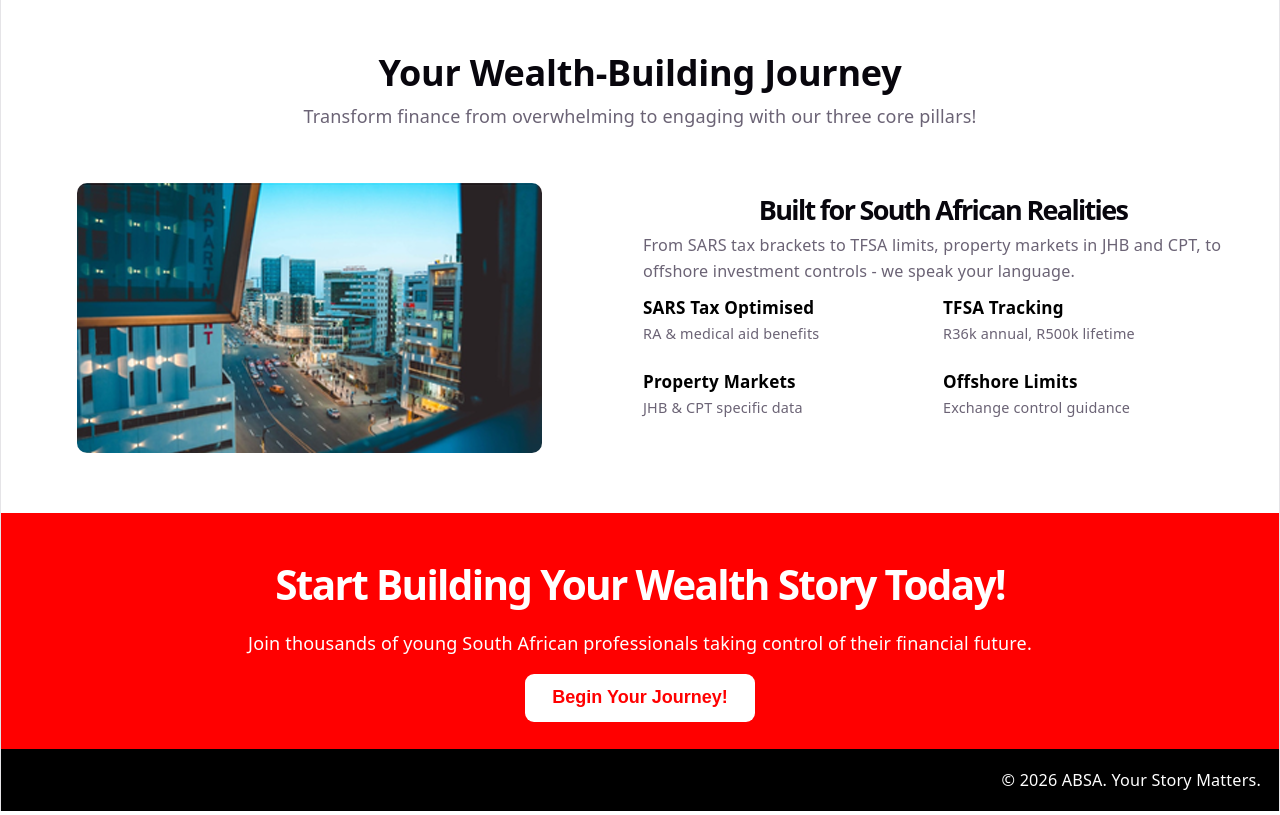
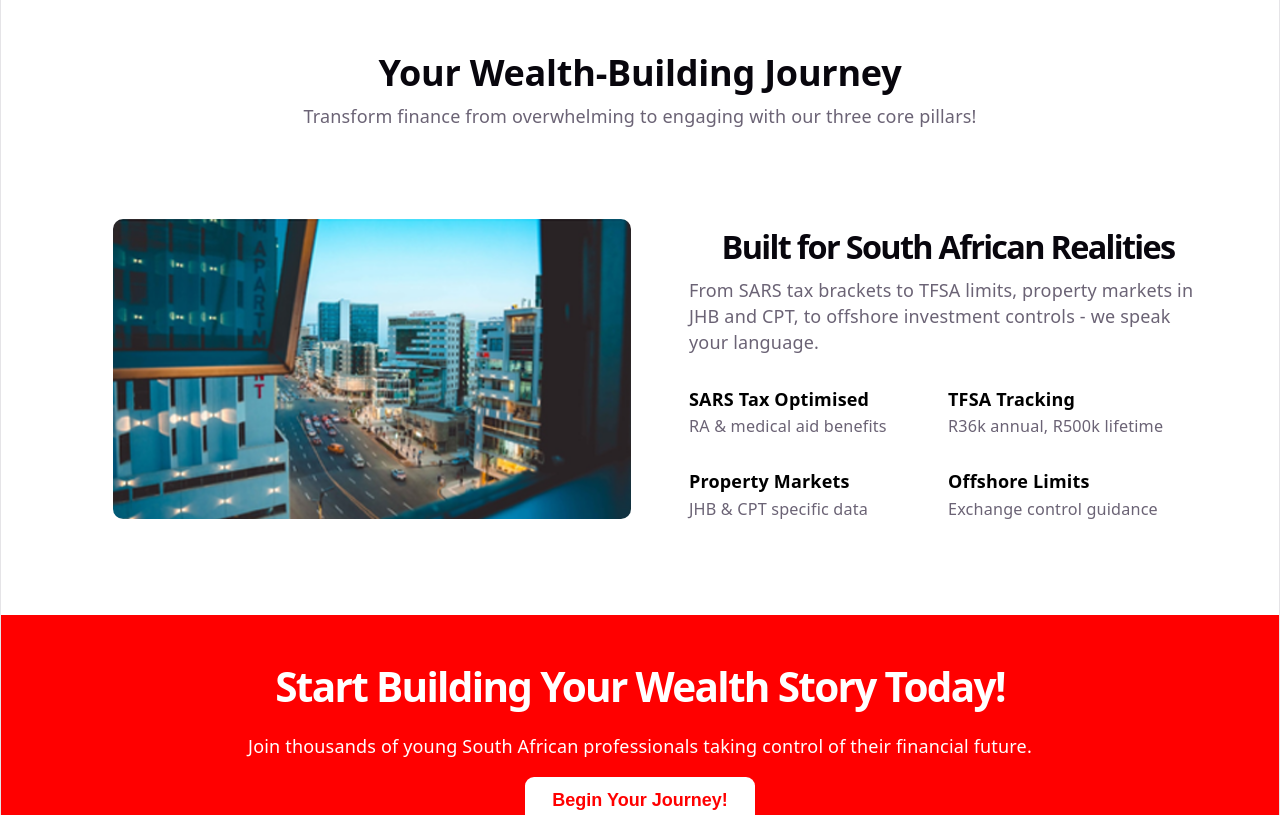
Before and after one commit to AmberCooper23/IMAssignment2, a React (Vite) app in the folder absa-frontend/: page / in a window 1280 px wide. Shown: the part 740-1555 px from the top of the page. Built offline with nearby package versions, Linux system fonts and the light colour scheme.

Commit message:
landing page css fixes

```diff
--- a/absa-frontend/src/pages/LandingPage/LandingPage.css
+++ b/absa-frontend/src/pages/LandingPage/LandingPage.css
@@ -1,18 +1,3 @@
-/* html, body {
-  margin: 0;
-  padding: 0;
-  width: 100%;
-  height: 100%;
-}
-
-main {
-    width: 100%;
-    min-height: 100vh;
-    margin: 0;
-    padding: 0;
-    box-sizing: border-box;
-} */
-
 .hero {
     display: flex;
     align-items: center;
@@ -115,19 +100,26 @@ main {
     display: flex;
     justify-content: space-between;
     gap: 1rem;
-    padding: 2rem;
+    padding: 4rem;
     background: white;
 }
 
+.contextContent {
+    display: flex;
+    flex-direction: column;
+    justify-content: flex-start;
+    flex: 2;
+}
+
 .contextTitle {
-   font-size: 1.5rem;
+   font-size: 1.8rem;
    font-weight: bold;
-   margin-bottom: 0.5rem;
+   margin-bottom: 1rem;
 }
 
 .contextText {
-    font-size: 0.9rem;
-    margin-bottom: 0.2rem;
+    font-size: 1rem;
+    margin-bottom: 1rem;
     max-width: 600px;
     text-align: left;
 }
@@ -136,7 +128,7 @@ main {
     list-style: none;
     padding: 0;
     display: flex;
-    margin-top: 0.1rem;
+    margin-top: 0.3rem;
 }
 
 .contextCriteriaContainer {
@@ -147,7 +139,7 @@ main {
 }
 
 .contextCriteriaTitle {
-    font-size: 0.95rem;
+    font-size: 1rem;
     font-weight: bolder;
     text-align: left;
     color: black;
@@ -156,13 +148,18 @@ main {
 }
 
 .contextCriteriaSubtitle {
-    font-size: 0.8rem;
+    font-size: 0.9rem;
     text-align: left;
     line-height: normal;
 }
 
+.contextImage {
+    flex: 2;
+}
+
 .contextImage img {
     border-radius: 10px;
+    width: 100%;
 }
 
 .ctaFooter {
```
